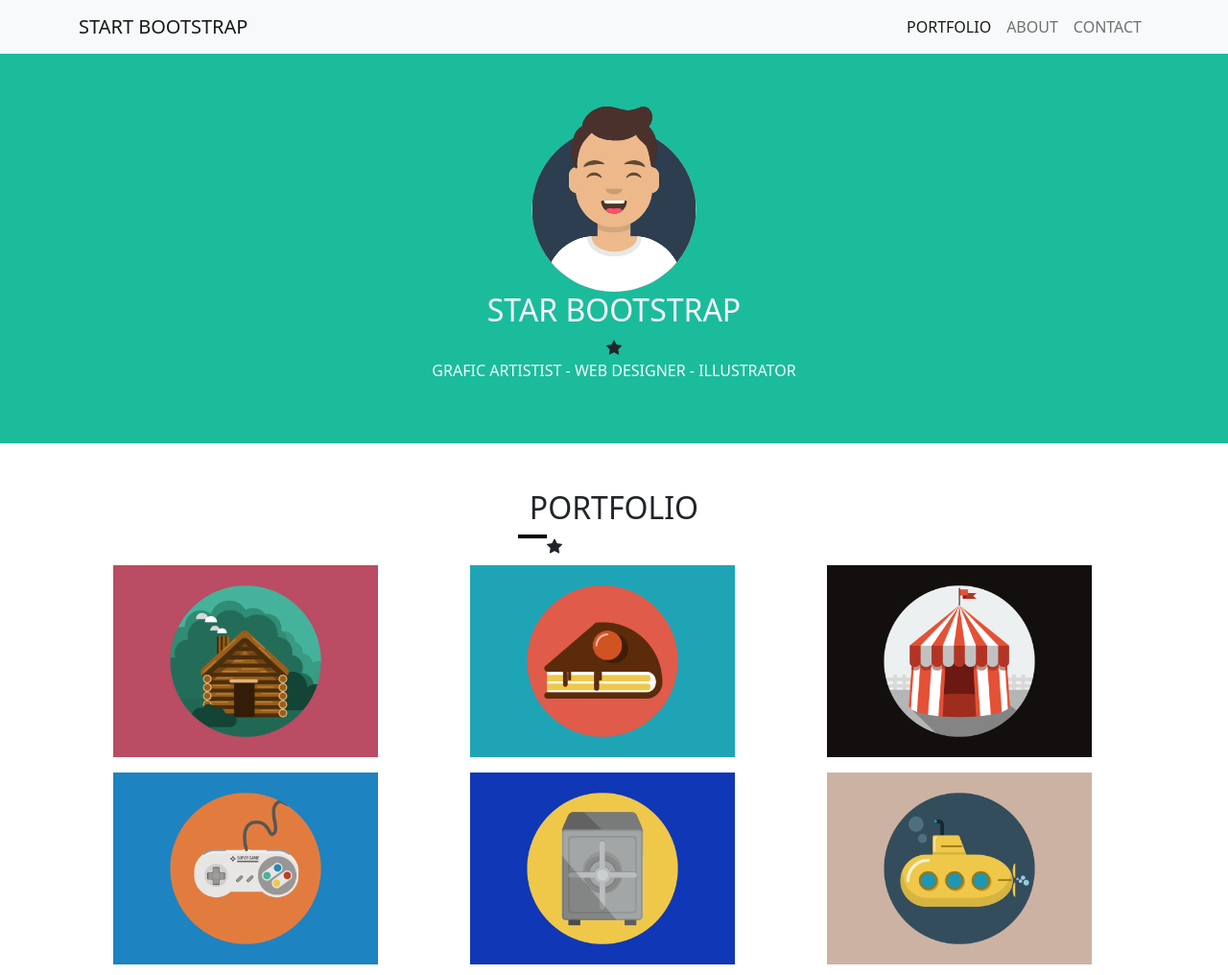
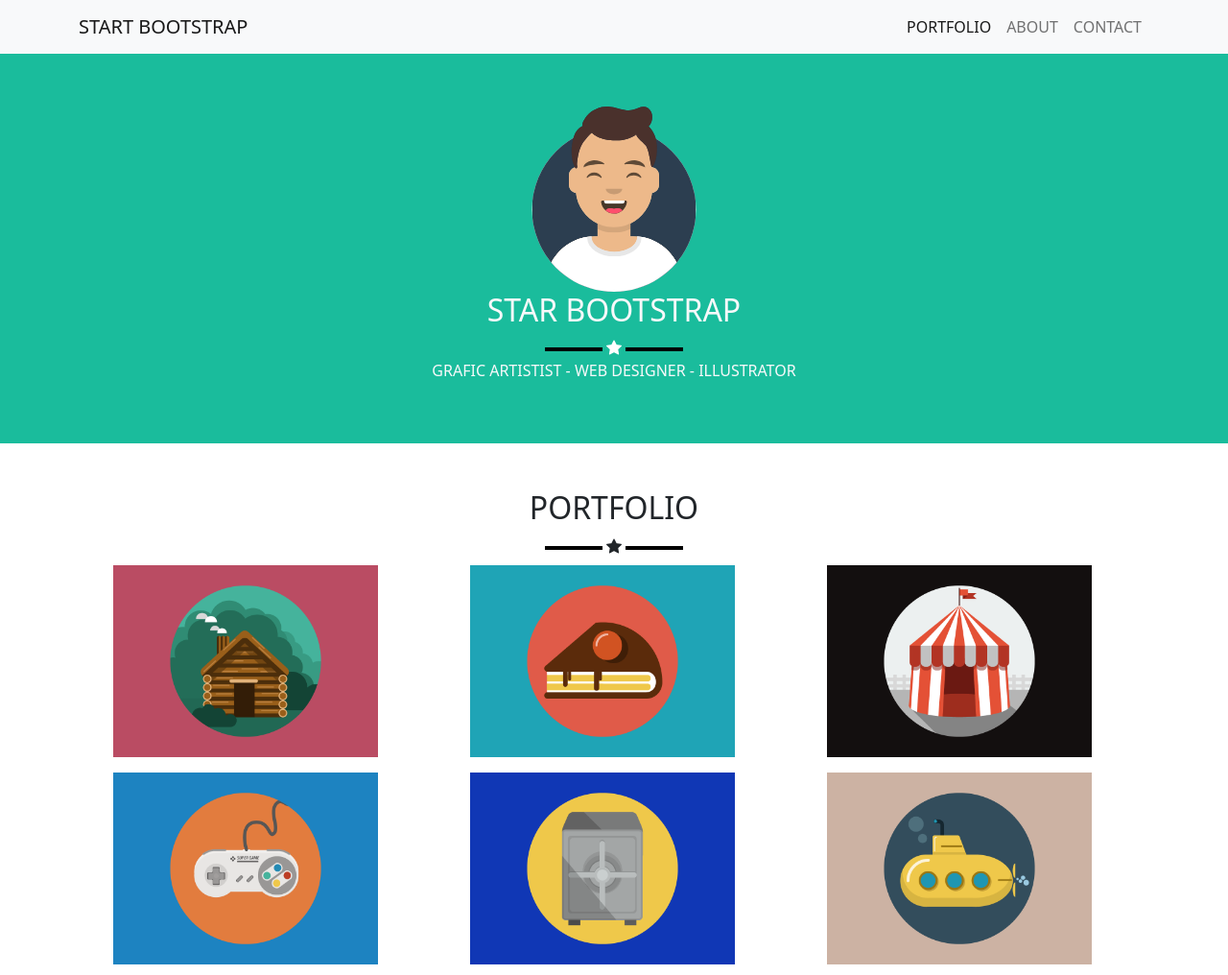
Before and after one commit to ValleLuca/html-css-bootstrap-freelancer, a plain HTML site: page index.html in a window 1280 px wide. Shown: the top 1016 px of the page at 96% size. Drawn offline with nearby package versions, Linux system fonts and the light colour scheme.

Commit message:
Aggiustamenti

```diff
--- a/css/style.css
+++ b/css/style.css
@@ -23,13 +23,15 @@ footer {
 }
 
 .ms_star {
-    width: 200px;
+    min-width: 400px;
+    text-align: center;
 }
 
-.ms_star::before, .ms_start::after {
+.ms_star:after, .ms_star:before {
     content: '';
     display: inline-block;
     width: 15%;
     height: 4px;
+    vertical-align: middle;
     background-color: black;
 }
--- a/index.html
+++ b/index.html
@@ -41,6 +41,7 @@
 
     <!-- Utente -->
     <section id="green-background">
+        <div class="container-fluid">
             <div class="row p-5">
                 <div class="col-12">
                  <div>
@@ -52,7 +53,7 @@
                      </div>
                  </div>
                  <div class="col-12 d-flex justify-content-center">
-                <div>
+                     <div class="ms_star text-white">
                          <i class="bi bi-star-fill"></i>
                      </div>
                  </div>
@@ -65,6 +66,7 @@
 
                 </div>
             </div>
+        </div>
     </section>
 
     <!-- Portfolio -->
@@ -74,8 +76,8 @@
                 <div class="col d-flex justify-content-center up">
                     <h2>portfolio</h2>
                 </div>
-                <div class="col-12 d-flex justify-content-center up ">
-                    <div class="ms_star d-flex align-item-center">
+                <div class="col-12 d-flex justify-content-center up">
+                    <div class="ms_star">
                         <i class="bi bi-star-fill"></i>
                     </div>
                 </div>
@@ -105,6 +107,7 @@
 
     <!-- About -->
     <section id="green-background">
+        <div class="container">
             <div class="row p-5">
                 <div class="col d-flex justify-content-center up text-light">
                     <h2>about</h2>
@@ -118,7 +121,8 @@
                     <p>Lorem ipsum dolor sit amet consectetur adipisicing elit. Blanditiis in, voluptates, id, molestias corporis mollitia consequuntur tempore voluptatem adipisci fugit vero nulla deserunt excepturi maiores illo ratione eligendi nam inventore.</p>
                 </div>
                 <div class="d-flex justify-content-center up text-light p-5">
-                <a class="border border-white text-decoration-none text-light py-1 px-2" href="#">Download</a>
+                    <a class="border border-white text-decoration-none text-light py-1 px-2" href="#"><i class="bi bi-download px-1"></i>Download</a>
+                </div>
             </div>
         </div>
     </section>
@@ -137,10 +141,10 @@
                 <div class="py-3">
                     <input type="text" class="form-control border-0 border-bottom" placeholder="Email Address">
                 </div>
-                <div class="py-3>
+                <div class="py-3">
                     <input type="text" class="form-control border-0 border-bottom" placeholder="Phone Number">
                 </div>
-                <div class="py-3>
+                <div class="py-3">
                     <input type="text" class="form-control border-0 border-bottom" placeholder="Message">
                 </div>
                 <div class="input-group">
```
Lines whose indentation alone changed are shown as unchanged.
